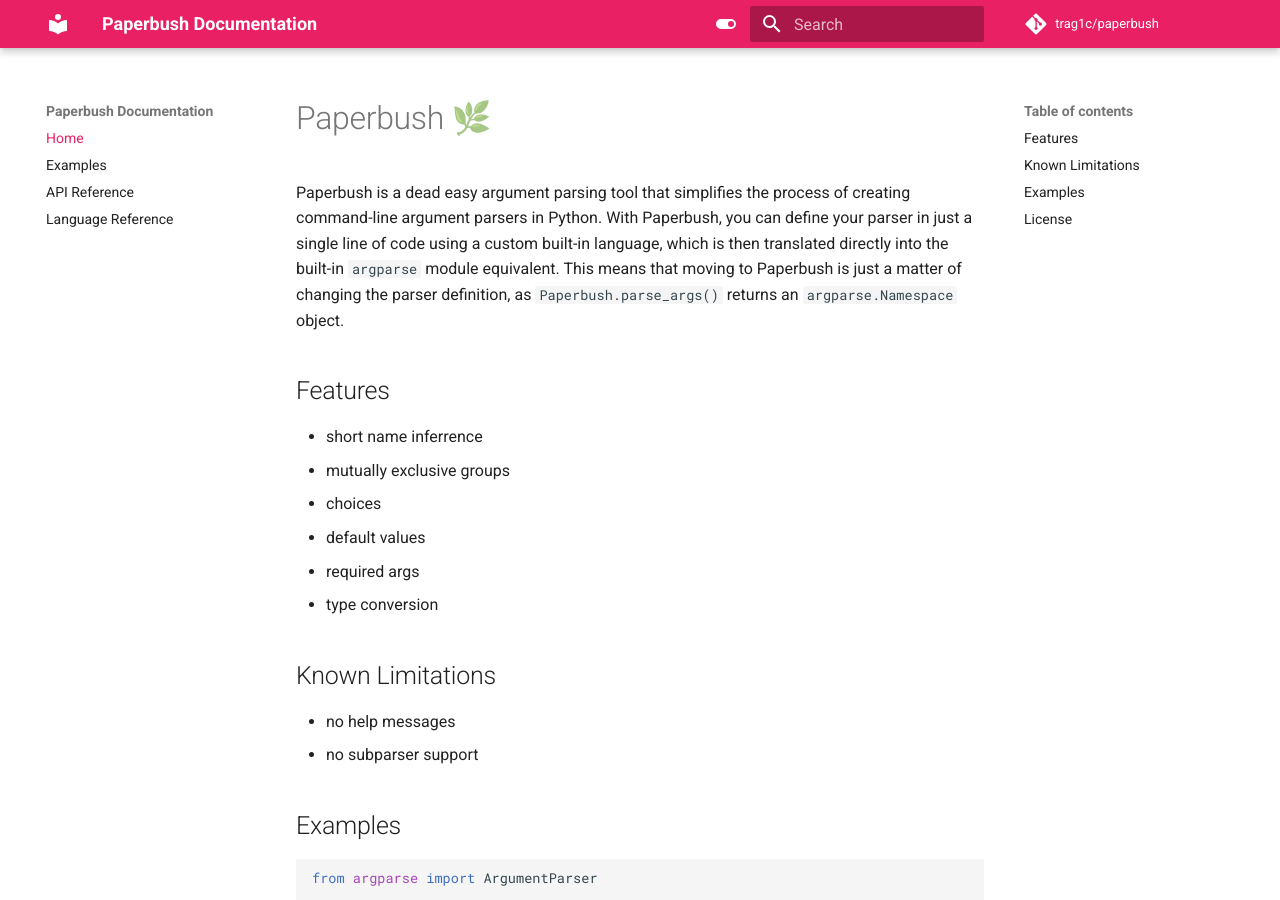
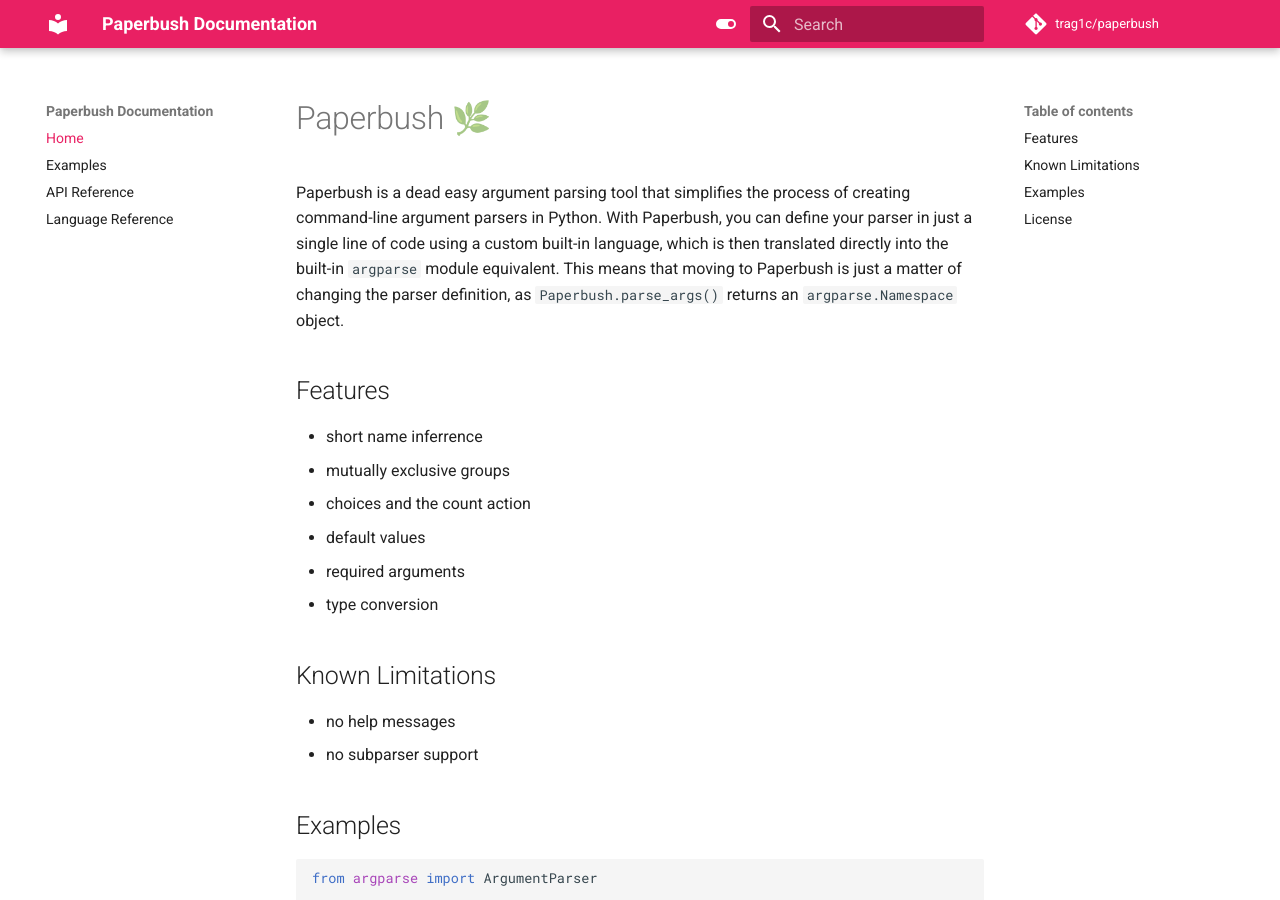
Before and after one commit to trag1c/paperbush, an MkDocs documentation site: the page built from docs/index.md, in a window 1280 px wide and 900 px high. Built offline with MkDocs 1.6.1 and Material for MkDocs 9.7.7, drawn with Linux system fonts in a browser that asks for light colours; comment, search, counter and statistics services are not loaded.

Commit message:
Updated features list

```diff
--- a/docs/index.md
+++ b/docs/index.md
@@ -5,9 +5,9 @@
 ## Features
 - short name inferrence
 - mutually exclusive groups
-- choices
+- choices and the count action
 - default values
-- required args
+- required arguments
 - type conversion
 
 ## Known Limitations
```
Also changed, not shown: README.md (+2 -2 lines).
